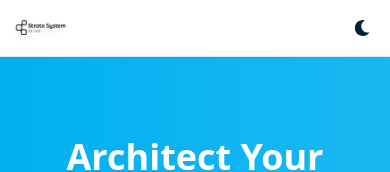
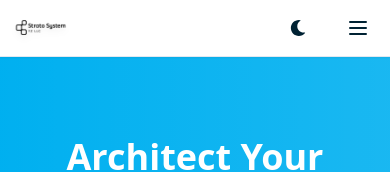
Before and after one commit to AgbokeRidwan/strato-blueprint-wizard, a React (Vite) app: page / in a window 390 px wide. Shown: the top 172 px of the page. Built offline with nearby package versions, Linux system fonts and the light colour scheme.

Commit message:
added a toggle for mobile

```diff
--- a/src/components/StratoLandingPage.tsx
+++ b/src/components/StratoLandingPage.tsx
@@ -32,6 +32,7 @@ export default function StratoLandingPage() {
   const { toast } = useToast();
   const [isDarkMode, setIsDarkMode] = useState(false);
   const [showSuccessPopup, setShowSuccessPopup] = useState(false);
+  const [isMobileMenuOpen, setIsMobileMenuOpen] = useState(false);
   const [formData, setFormData] = useState({
     name: '',
     email: '',
@@ -190,8 +191,37 @@ export default function StratoLandingPage() {
           >
             {isDarkMode ? <FaSun className="h-4 w-4" /> : <FaMoon className="h-4 w-4" />}
           </Button>
+          <button
+            onClick={() => setIsMobileMenuOpen(!isMobileMenuOpen)}
+            className="md:hidden p-2 text-foreground hover:text-primary focus:outline-none"
+          >
+            {/* Hamburger Icon */}
+            <svg className="w-6 h-6" fill="none" stroke="currentColor" strokeWidth="2" viewBox="0 0 24 24">
+              <path strokeLinecap="round" strokeLinejoin="round" d={isMobileMenuOpen ? "M6 18L18 6M6 6l12 12" : "M4 6h16M4 12h16M4 18h16"} />
+            </svg>
+          </button>
+
         </div>
       </header>
+      {isMobileMenuOpen && (
+      <div className="md:hidden bg-background border-b shadow-sm z-40 animate-fade-in">
+        <nav className="flex flex-col space-y-4 px-6 py-4 text-sm font-medium text-foreground">
+          <button onClick={() => { scrollToSection('home'); setIsMobileMenuOpen(false); }} className="hover:text-primary">
+            Home
+          </button>
+          <button onClick={() => { scrollToSection('toolkit'); setIsMobileMenuOpen(false); }} className="hover:text-primary">
+            Architecture Toolkit
+          </button>
+          <button onClick={() => { scrollToSection('about'); setIsMobileMenuOpen(false); }} className="hover:text-primary">
+            About Us
+          </button>
+          <button onClick={() => { scrollToSection('contact'); setIsMobileMenuOpen(false); }} className="hover:text-primary">
+            Contact
+          </button>
+        </nav>
+      </div>
+    )}
+
 
       {/* Hero Section */}
       <section className="text-center py-20 bg-gradient-to-r from-primary to-primary/90 text-primary-foreground animate-fade-in" id="home">
```
